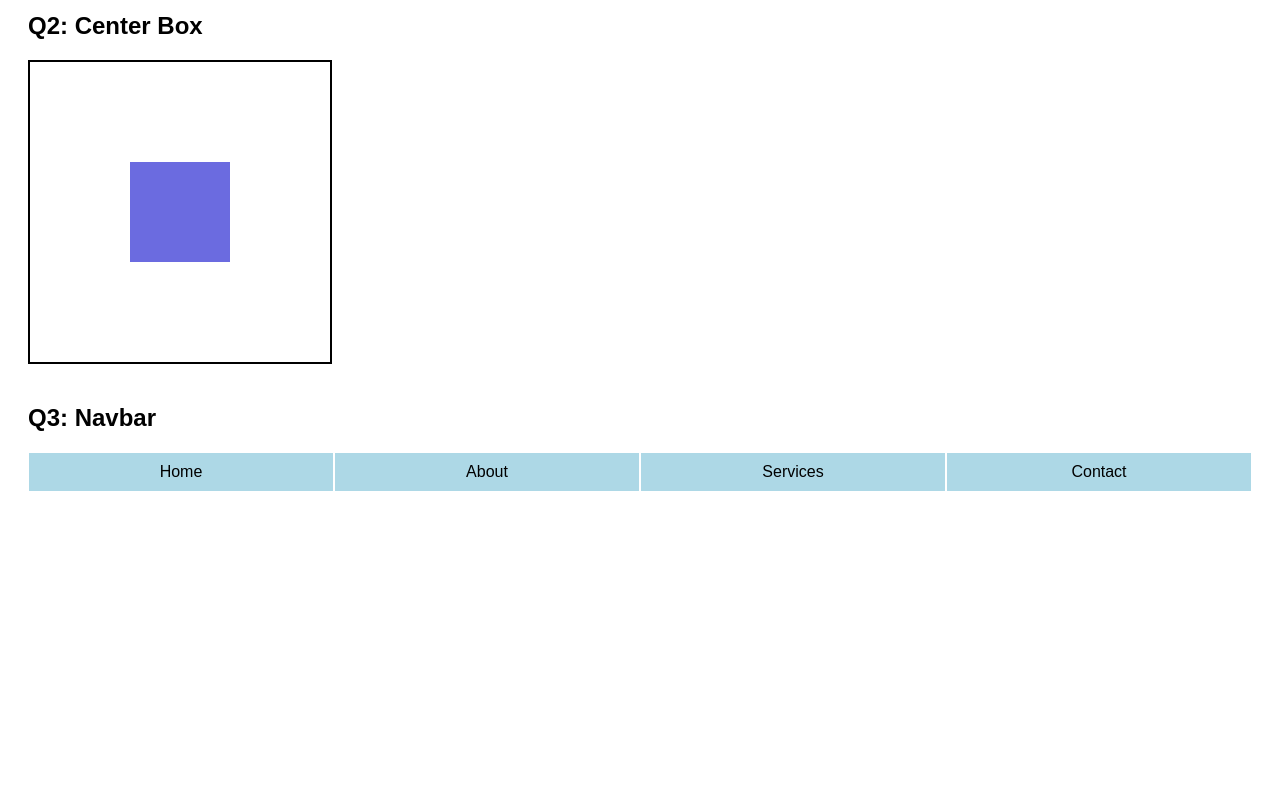
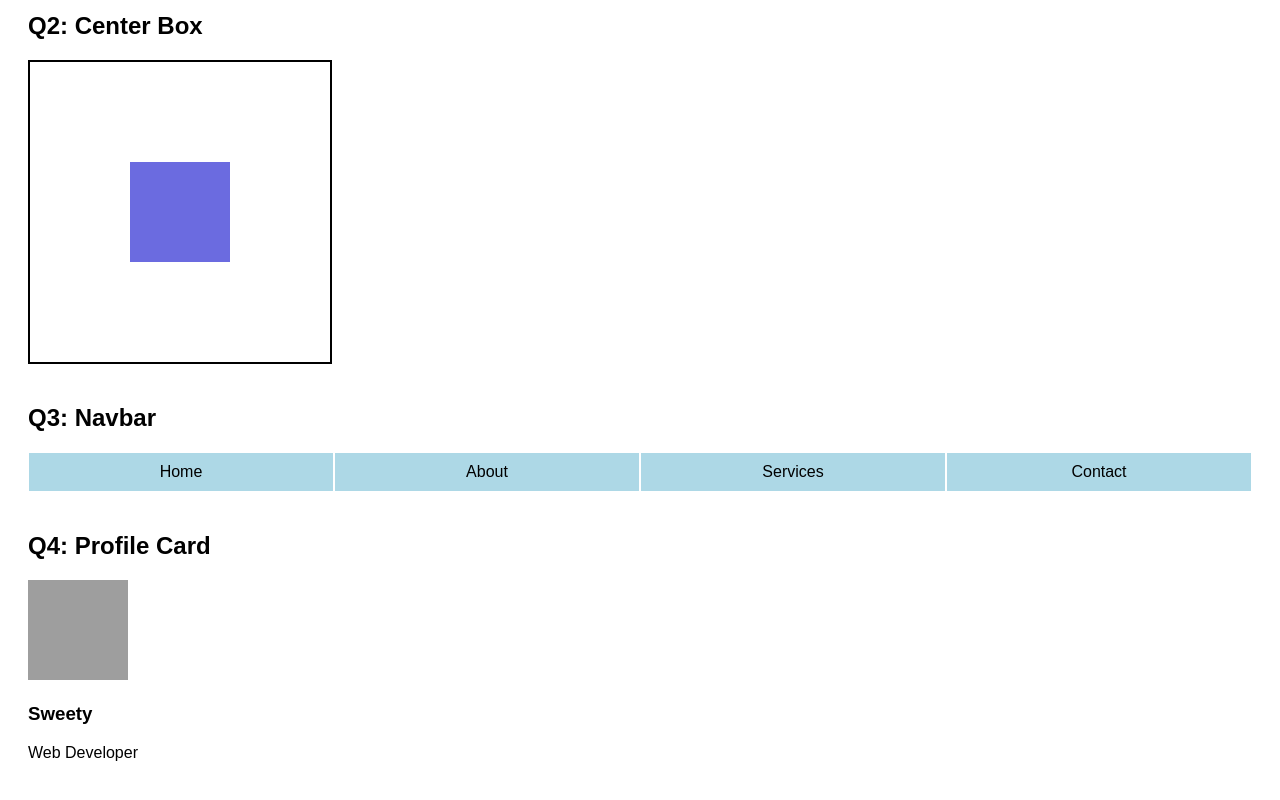
Before and after one commit to Sweetypatel13/Flexbox, a plain HTML site: page index.html in a window 1280 px wide. Shown: the part 506-1306 px from the top of the page. Before the commit the page ends 1026 px from the top, so only its background shows below. Drawn offline with Linux system fonts and the light colour scheme; grey boxes are pictures that could not be loaded.

Commit message:
provided q4

```diff
--- a/index.html
+++ b/index.html
@@ -81,5 +81,12 @@
     <div>Services</div>
     <div>Contact</div>
   </div>
+   <!-- Q4 -->
+   <h2>Q4: Profile Card</h2>
+   <div class="profile-card">
+    <img src="https://picsum.photos/100">
+     <h3>Sweety</h3>
+     <p>Web Developer</p>
+   </div>
 </body>
 </html>
```
